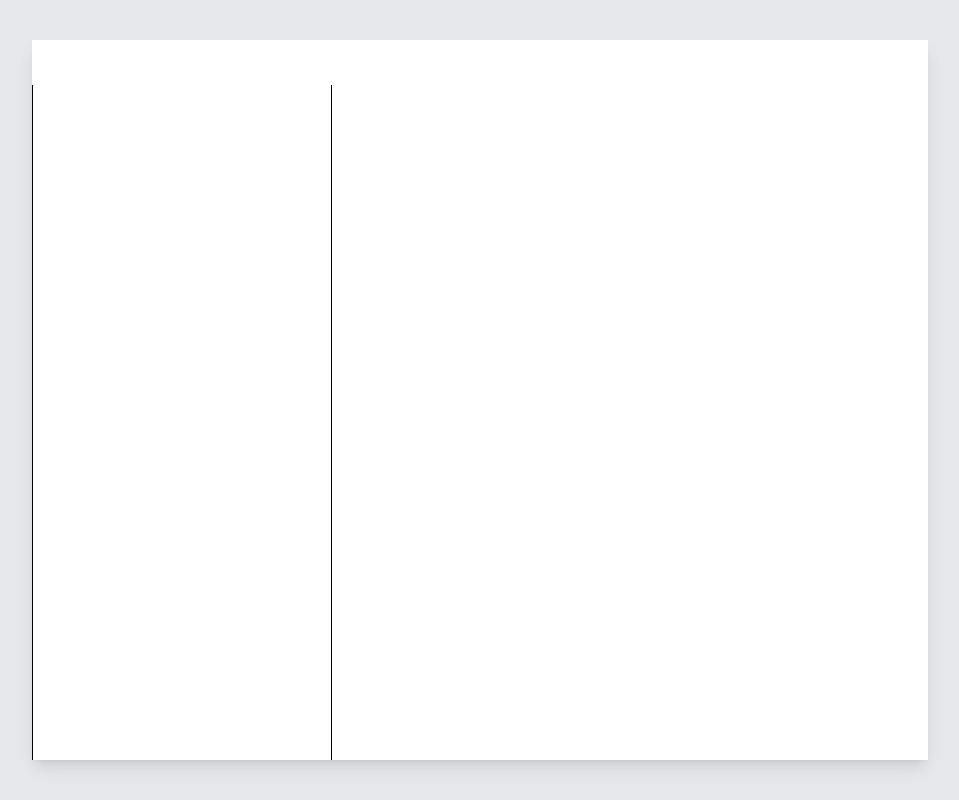
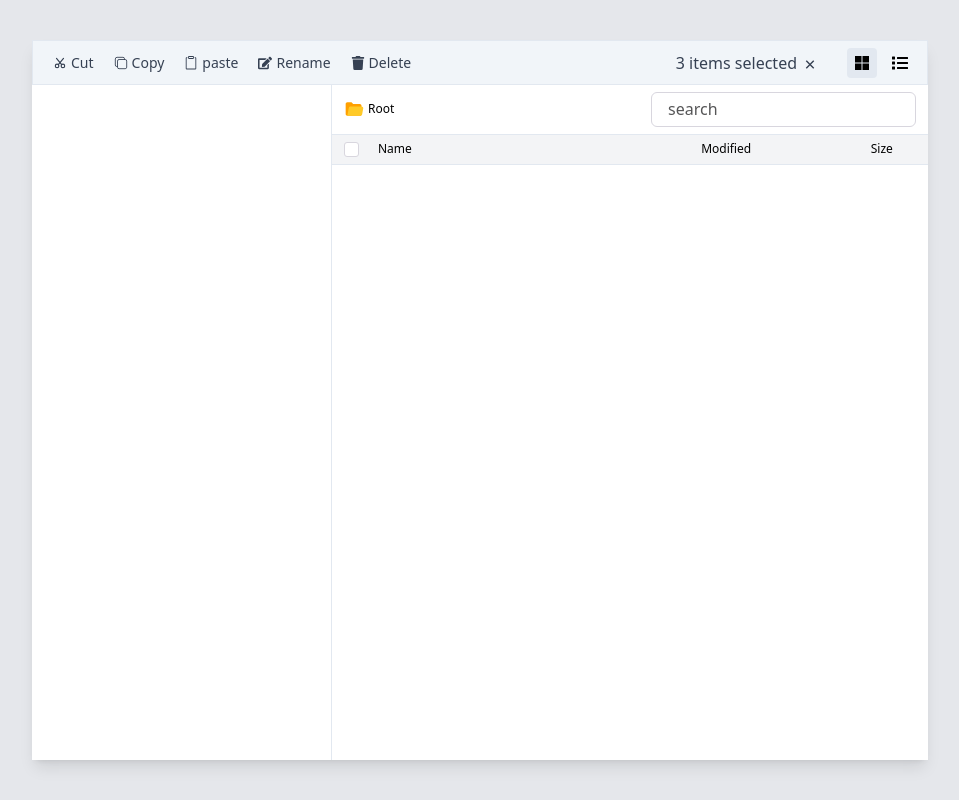
Before and after one commit to SheikhFarid99/file-manager-mern, a React (Vite) app in the folder client/: page / in a window 1280 px wide. Shown: the whole page, without its empty margins (160-1119 px from the left). Built offline with nearby package versions, Linux system fonts and the light colour scheme.

Commit message:
update ui

```diff
--- a/client/src/components/Sidebar.jsx
+++ b/client/src/components/Sidebar.jsx
@@ -49,7 +49,7 @@ const Sidebar = ({
             className='overflow-hidden transition-all duration-500'>
             <div className={`h-[40px] absolute hover:bg-slate-200 w-full left-0 ${element === path ? 'bg-blue-500' : ''}`}></div>
             <li className='flex w-full justify-center items-center relative h-full'>
-                <div className={` ${element === path ? 'text-white' : 'text-black'} font-normal ${items?.length > 0 ? 'pl-[12px]' : 'pl-[30px]'} pr-[8px] flex justify-start items-center gap-[8px] w-full cursor-pointer relative  `} >
+                <div className={` ${element === path ? 'text-white' : 'text-black'} font-normal ${items?.length > 0 ? 'pl-[12px]' : 'pl-[30px]'} pr-[8px] py-[8px] flex justify-start items-center gap-[8px] w-full cursor-pointer relative  `} >
                     {
                         items?.length > 0 && <div className={`${elementIds.includes(id) ? 'rotate-90' : 'rotate-0'} absolute `}>
                             <span onClick={() => toggleFolder(id)} className='text-xs'><IoIosArrowForward /></span>
--- a/client/src/index.css
+++ b/client/src/index.css
@@ -27,3 +27,25 @@
   color: #565657 !important;
   opacity: 1;
 }
+
+input.checkbox {
+  position: relative;
+  cursor: pointer;
+  width: 1.150rem;
+  height: 1.150rem;
+  vertical-align: top;
+  background-repeat: no-repeat;
+  background-position: center;
+  border: 1px solid #d8d6de;
+  appearance: none;
+  border-radius: 3px;
+  background-color: #fff;
+}
+
+input.checkbox:checked {
+  background-image: url("http://localhost:5173/check.png");
+  background-color: #fff;
+  border-color: #fff;
+  box-shadow: 0 2px 4px 0 rgba(115, 103, 240, 0.4);
+  background-size: 90%;
+}
--- a/client/src/pages/Home.jsx
+++ b/client/src/pages/Home.jsx
@@ -4,6 +4,15 @@ import axios from 'axios'
 import { base_api_url } from '../config/config'
 import { useState } from 'react'
 import Sidebar from '../components/Sidebar'
+import { FaEdit, FaList, FaPlus, FaTrash } from 'react-icons/fa'
+import { HiUpload } from 'react-icons/hi'
+import { BiRefresh } from 'react-icons/bi'
+import { AiOutlineLogout } from 'react-icons/ai'
+import { IoCloseSharp, IoCopyOutline, IoGridSharp } from 'react-icons/io5'
+import { TbCut } from 'react-icons/tb'
+import { GoPaste } from 'react-icons/go'
+import { FcOpenedFolder } from 'react-icons/fc'
+import { IoIosArrowForward } from "react-icons/io";
 
 const Home = () => {
 
@@ -48,15 +57,101 @@ const Home = () => {
     }
   }, [])
 
+  console.log(path)
+
   return (
     <div className='w-screen h-screen flex justify-center items-center bg-gray-200'>
       <div className='w-[70vw] bg-white shadow-lg h-[90vh] relative overflow-hidden'>
         <div className='w-full h-full'>
-          <header className='h-[45px]'>
+          <header className='h-[45px] flex justify-between items-center px-3 py-2 bg-slate-100 border border-slate-200 gap-x-5'>
+            <div className='w-full'>
+
+              {/* <div>
+                <div className='flex justify-start items-center gap-x-2'>
+
+                  <button className='flex justify-center items-center gap-x-1 cursor-pointer hover:bg-gray-700 text-gray-700 hover:text-white px-2 py-[6px] rounded-md'>
+                    <FaPlus className='text-sm mt-[1px]' />
+                    <span className='text-sm'>New Folder</span>
+                  </button>
+
+                  <label htmlFor='upload' className='flex justify-center items-center gap-x-1 cursor-pointer hover:bg-gray-700 text-gray-700 hover:text-white px-2 py-[6px] rounded-md'>
+                    <HiUpload className='text-md mt-[1px]' />
+                    <span className='text-sm'>Upload</span>
+                    <input type="file" multiple id='upload' className='hidden' />
+                  </label>
+
+                  <button className='flex justify-center items-center gap-x-1 cursor-pointer hover:bg-gray-700 text-gray-700 hover:text-white px-2 py-[6px] rounded-md'>
+                    <BiRefresh className='text-sm mt-[1px]' />
+                    <span className='text-sm'>Refresh</span>
+                  </button>
+
+                  <button className='flex justify-center items-center gap-x-1 cursor-pointer hover:bg-gray-700 text-gray-700 hover:text-white px-2 py-[6px] rounded-md'>
+                    <AiOutlineLogout className='text-sm mt-[1px]' />
+                    <span className='text-sm'>Logout</span>
+                  </button>
+                </div>
+
+              </div> */}
+
+              <div className='w-full flex justify-between items-center'>
+                <div className='flex justify-start items-center gap-x-1'>
+
+                  <button className='flex justify-center items-center gap-x-1 cursor-pointer hover:bg-gray-700 text-gray-700 hover:text-white px-2 py-[6px] rounded-md'>
+                    <TbCut className='text-sm mt-[1px]' />
+                    <span className='text-sm'>Cut</span>
+                  </button>
+
+                  <button className='flex justify-center items-center gap-x-1 cursor-pointer hover:bg-gray-700 text-gray-700 hover:text-white px-2 py-[6px] rounded-md'>
+                    <IoCopyOutline className='text-sm mt-[1px]' />
+                    <span className='text-sm'>Copy</span>
+                  </button>
+
+                  <button className='flex justify-center items-center gap-x-1 cursor-pointer hover:bg-gray-700 text-gray-700 hover:text-white px-2 py-[6px] rounded-md'>
+                    <GoPaste className='text-sm mt-[1px]' />
+                    <span className='text-sm'>paste</span>
+                  </button>
+
+                  <button className='flex justify-center items-center gap-x-1 cursor-pointer hover:bg-gray-700 text-gray-700 hover:text-white px-2 py-[6px] rounded-md'>
+                    <FaEdit className='text-sm mt-[1px]' />
+                    <span className='text-sm'>Rename</span>
+                  </button>
+
+
+                  <button className='flex justify-center items-center gap-x-1 cursor-pointer hover:bg-gray-700 text-gray-700 hover:text-white px-2 py-[6px] rounded-md'>
+                    <FaTrash className='text-sm mt-[1px]' />
+                    <span className='text-sm'>Delete</span>
+                  </button>
+
+
+
+                </div>
+
+                <button className='flex justify-center items-center gap-x-1 cursor-pointer hover:bg-gray-700 text-gray-700 hover:text-white px-2 py-[6px] rounded-md'>
+                  <span>3 items selected</span>
+                  <span className='text-sm'>
+                    <IoCloseSharp className='pt-[3px] text-lg' />
+                  </span>
+                </button>
+
+              </div>
+
+
+
+            </div>
+
+            <div className='flex justify-center items-center gap-x-2'>
+              <div onClick={() => setViewType('grid')} className={`flex justify-center items-center w-[30px] h-[30px] ${viewType === 'grid' ? 'bg-slate-200' : ''} text-black cursor-pointer rounded `}>
+                <span><IoGridSharp /></span>
+              </div>
+              <div onClick={() => setViewType('list')} className={`flex justify-center items-center w-[30px] h-[30px] ${viewType === 'list' ? 'bg-slate-200' : ''} text-black cursor-pointer rounded `}>
+                <span><FaList /></span>
+              </div>
+            </div>
+
 
           </header>
-          <div className='w-full h-[calc(100%-45px)] min-w-[500px]'>
-            <div className='w-[300px] border-l border-r h-full relative'>
+          <div className='w-full h-[calc(100%-45px)] min-w-[500px] flex'>
+            <div className='w-[300px] border-slate-200 border-r h-full relative'>
               {
                 lists && lists.length > 0 && <Sidebar
                   folderItems={lists}
@@ -71,10 +166,59 @@ const Home = () => {
                 />
               }
             </div>
+
+            <div className='w-[calc(100%-300px)]'>
+              <div className='h-[80px] w-full grid grid-cols-1 text-black'>
+                <div className='flex justify-between items-center px-3 py-1 border-b border-slate-200 h-full'>
+                  <div className='breadcrumbs text-xs'>
+                    <ul className='flex justify-start items-center gap-x-2'>
+                      <li className='cursor-pointer flex justify-center items-center'>
+                        <span className='text-xl mr-[4px]'><FcOpenedFolder /></span>
+                        <span> Root</span>
+                      </li>
+                      {
+                        path && path.split('/').length > 0 && path.split('\\').map((p, i) => {
+                          if (p) {
+                            return <li key={i} className='cursor-pointer flex justify-center items-center'>
+                              <span className='text-md'><IoIosArrowForward /></span>
+                              <span className='text-xl mr-[4px]'><FcOpenedFolder /></span>
+                              <span>{p}</span>
+                            </li>
+                          }
+                        })
+                      }
+                    </ul>
+                  </div>
+                  <input type="text" placeholder='search' className='input-field !py-[5px]' />
+                </div>
+
+                <div className='flex bg-gray-100 justify-center items-center px-3 py-1 border-b border-slate-200'>
+                  <div className='w-[60px] flex justify-start items-center'>
+                    <input type="checkbox" className='checkbox !w-[15px] !h-[15px]' />
+                  </div>
+                  <div className='w-full text-xs'>
+                    <span>Name</span>
+                  </div>
+
+                  <div className='w-[300px] text-xs'>
+                    <span>Modified</span>
+                  </div>
+
+                  <div className='w-[80px] text-xs'>
+                    <span>Size</span>
+                  </div>
+
+
+                </div>
+
+
+              </div>
+            </div>
+
           </div>
         </div>
       </div>
-    </div>
+    </div >
   )
 }
 
```
Also changed, not shown: client/public/check.png (added).
